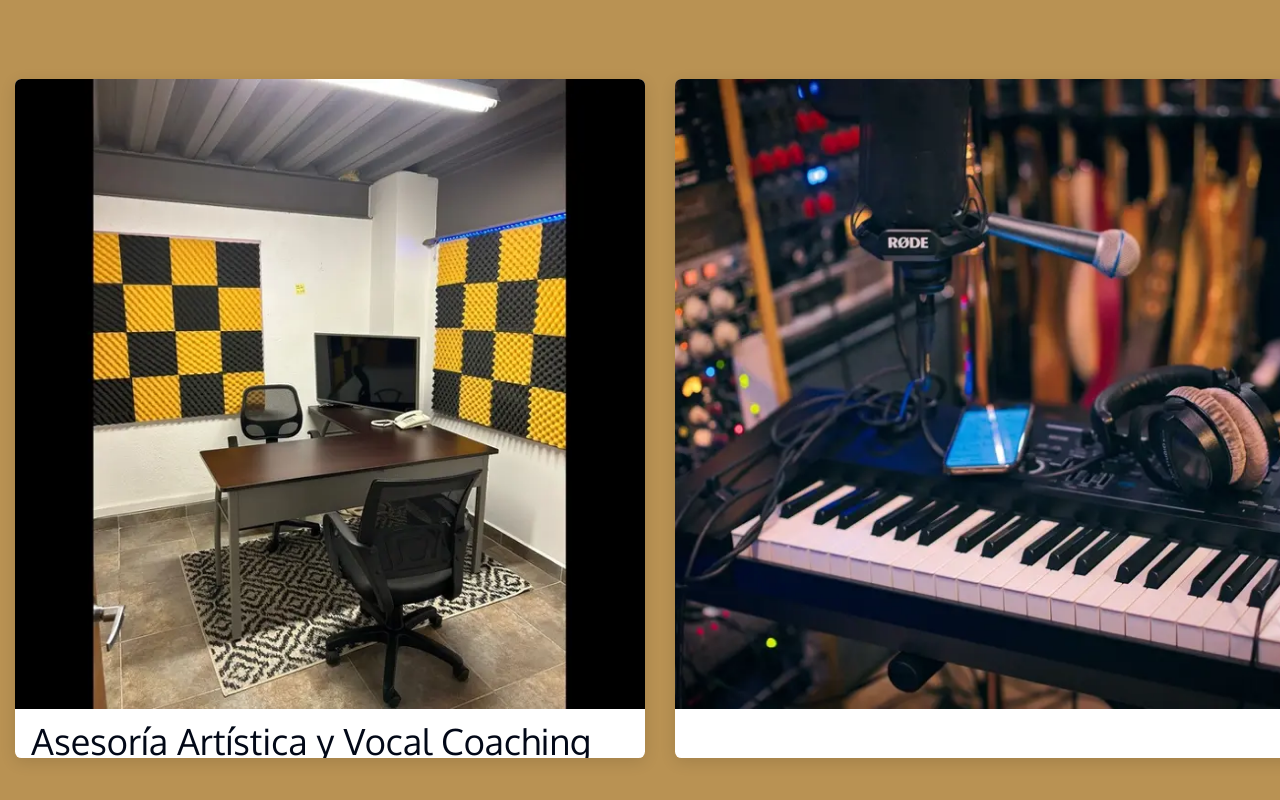
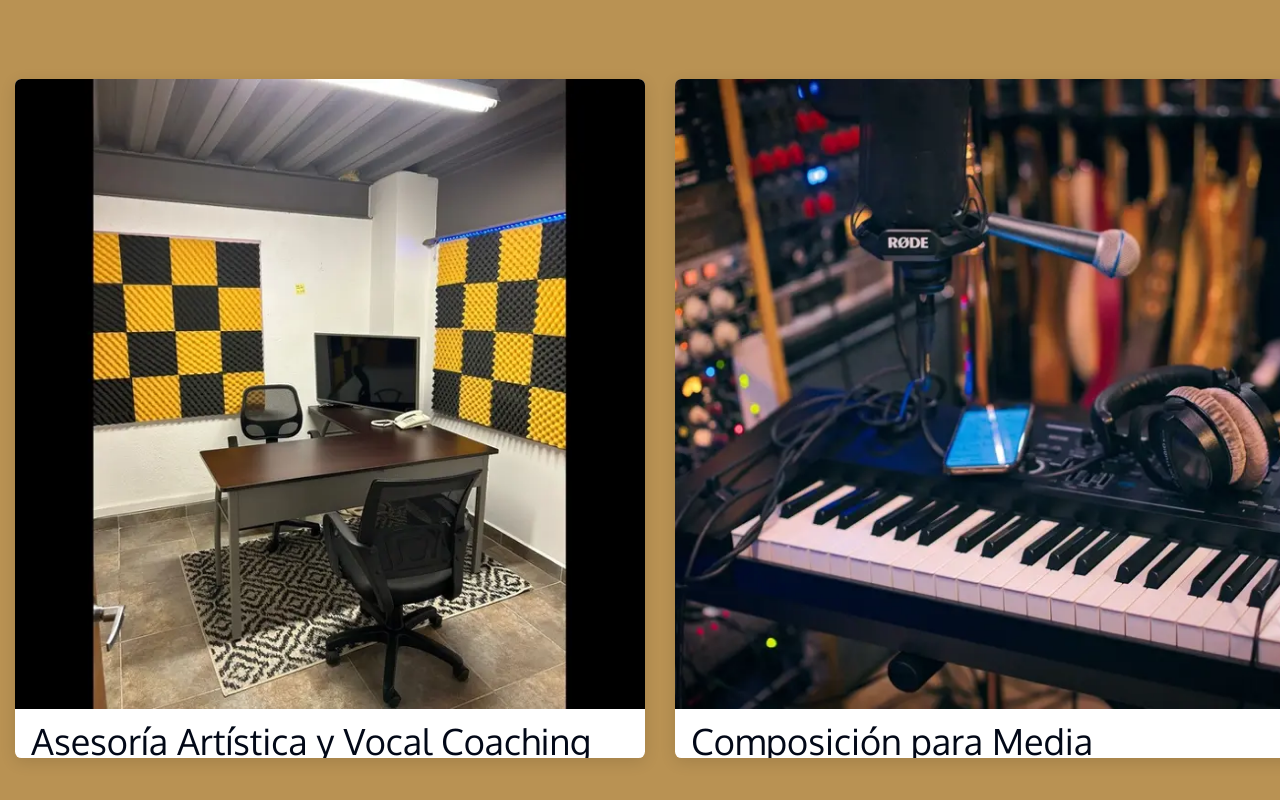
Before and after one commit to saulkurosaki/IZTAC-MUSIC-COMPANY, a Next.js app: page / in a window 1280 px wide. Shown: the part 1522-2322 px from the top of the page. Built offline with nearby package versions, Linux system fonts and the light colour scheme.

Commit message:
feat(OurServicesSection): implement the second card info section header

```diff
--- a/components/OurServicesSection.tsx
+++ b/components/OurServicesSection.tsx
@@ -48,9 +48,9 @@ const OurServicesSection = () => {
                 className="w-full h-auto object-contain"
               />
               <div className="flex flex-col w-full h-[269px] px-4 pt-3 pb-5 justify-around">
-                {/* <h3 className="w-[95%] h-[85px] oxygen text-4xl">
+                <h3 className="w-[95%] h-[85px] oxygen text-4xl">
                   Composición para Media
-                </h3> */}
+                </h3>
                 {/* <p className="w-full h-[72px] oxygen ">
                   Composiciones personalizadas para cine, televisión,
                   comerciales y videojuegos adaptables a presupuesto y
```
